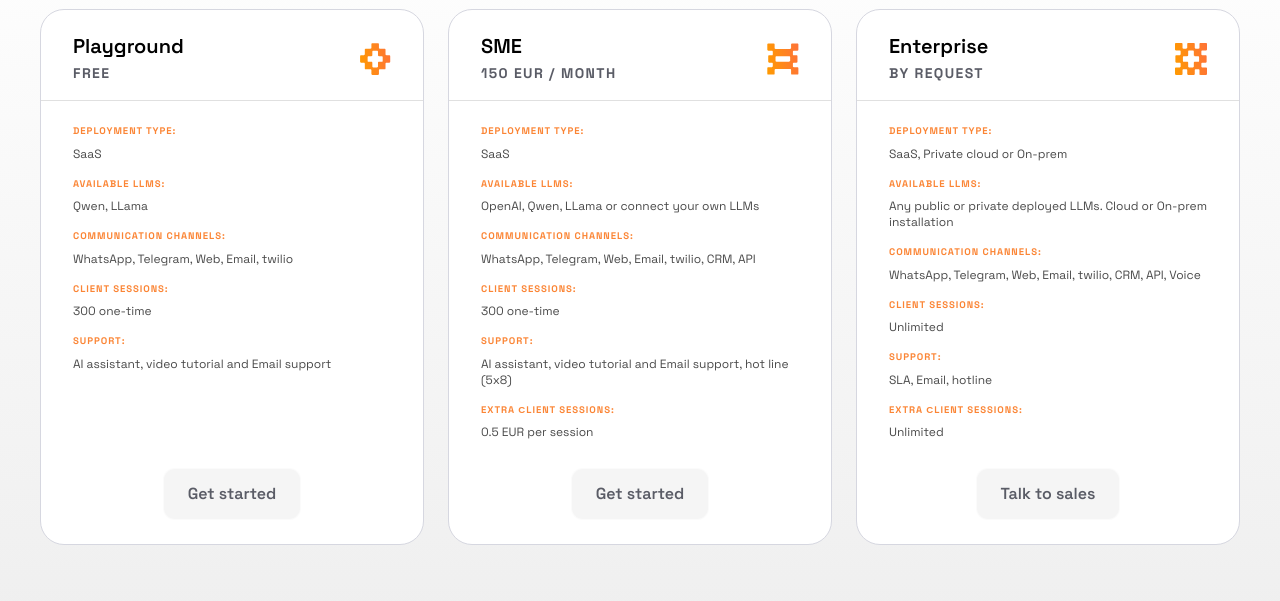
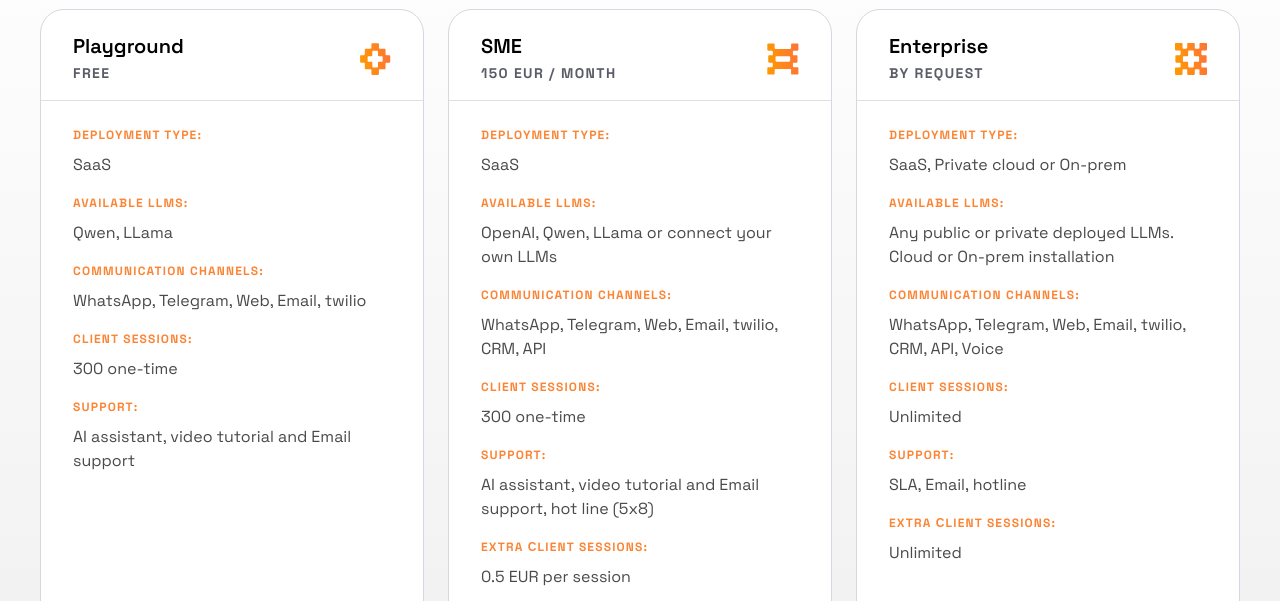
Before and after one commit to FedorLivshits/flametree_landing, a website built with Vite: page pricing.html in a window 1280 px wide. Shown: the part 199-800 px from the top of the page. Built offline with nearby package versions, Linux system fonts and the light colour scheme; some packages are replaced by stand-ins of ours; a script that the page names is missing.

Commit message:
Pricing font size

```diff
--- a/pricing.html
+++ b/pricing.html
@@ -95,7 +95,7 @@
     <!-- ===== PRICING SECTION ===== -->
     <main>
       <section class="pricing">
-        <div class="container-sm">
+        <div class="container-md">
           <h1 class="pricing__title">Pricing &amp; Plans</h1>
 
           <ul class="pricing__cards">
--- a/styles/_sections/_pricing.scss
+++ b/styles/_sections/_pricing.scss
@@ -38,7 +38,7 @@
   flex-direction: column;
   border: 1px solid #d6d7e0;
   justify-content: space-between;
-  max-height: 580px;
+  max-height: 710px;
 }
 
 .pricing__card-header {
@@ -87,8 +87,8 @@
 
 .pricing__features li strong {
   display: block;
-  font-size: 0.6rem;
-  line-height: 1.3;
+  font-size: 0.75rem;
+  line-height: 1.25rem;
   color: #fb8535;
   text-transform: uppercase;
   letter-spacing: 0.1em;
@@ -97,8 +97,8 @@
 
 .pricing__features li {
   margin-bottom: 1rem;
-  font-size: 0.75rem;
-  line-height: 1rem;
+  font-size: 1rem;
+  line-height: 1.5rem;
   color: #4a4a4a;
 }
 
```
